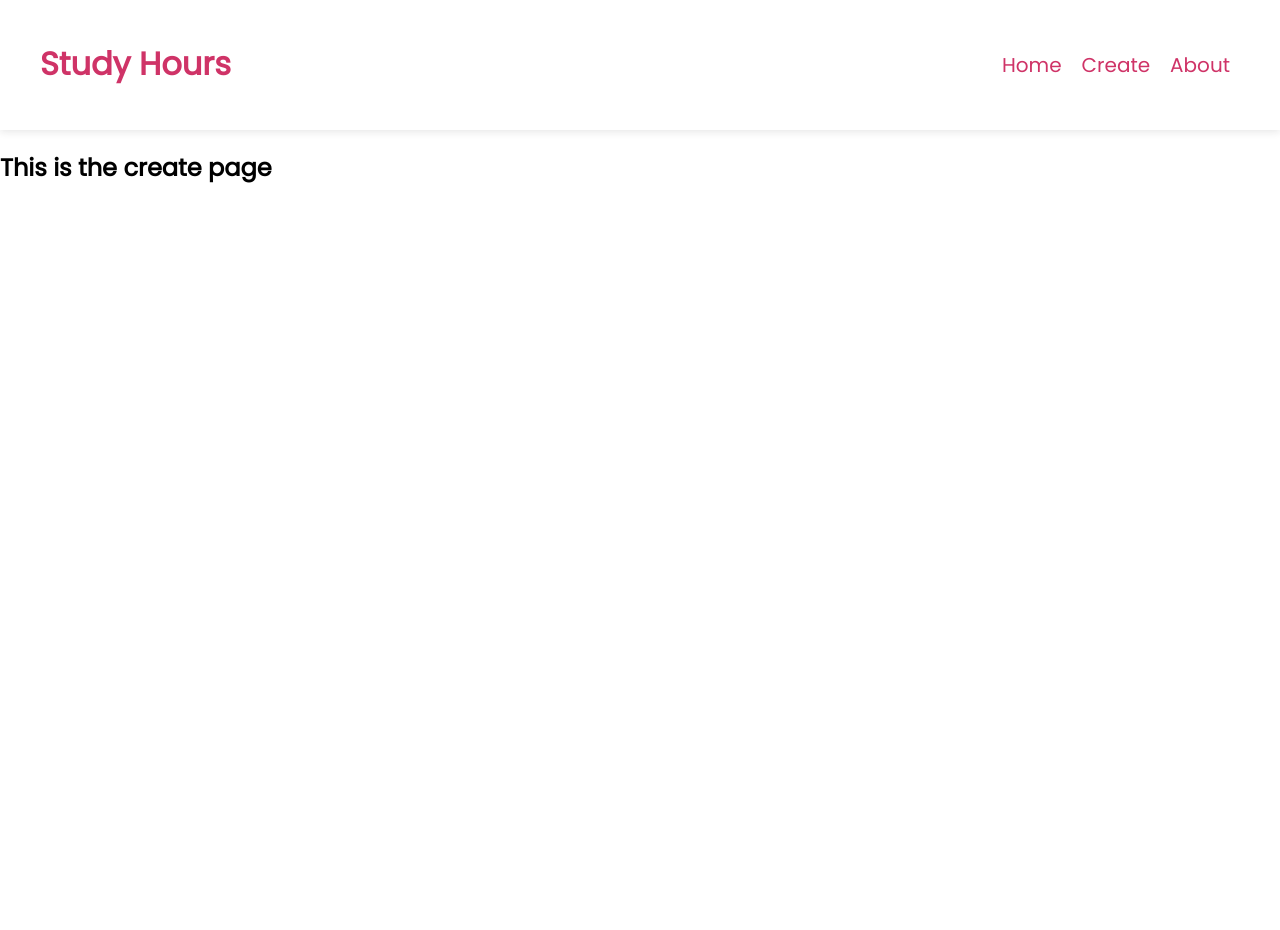
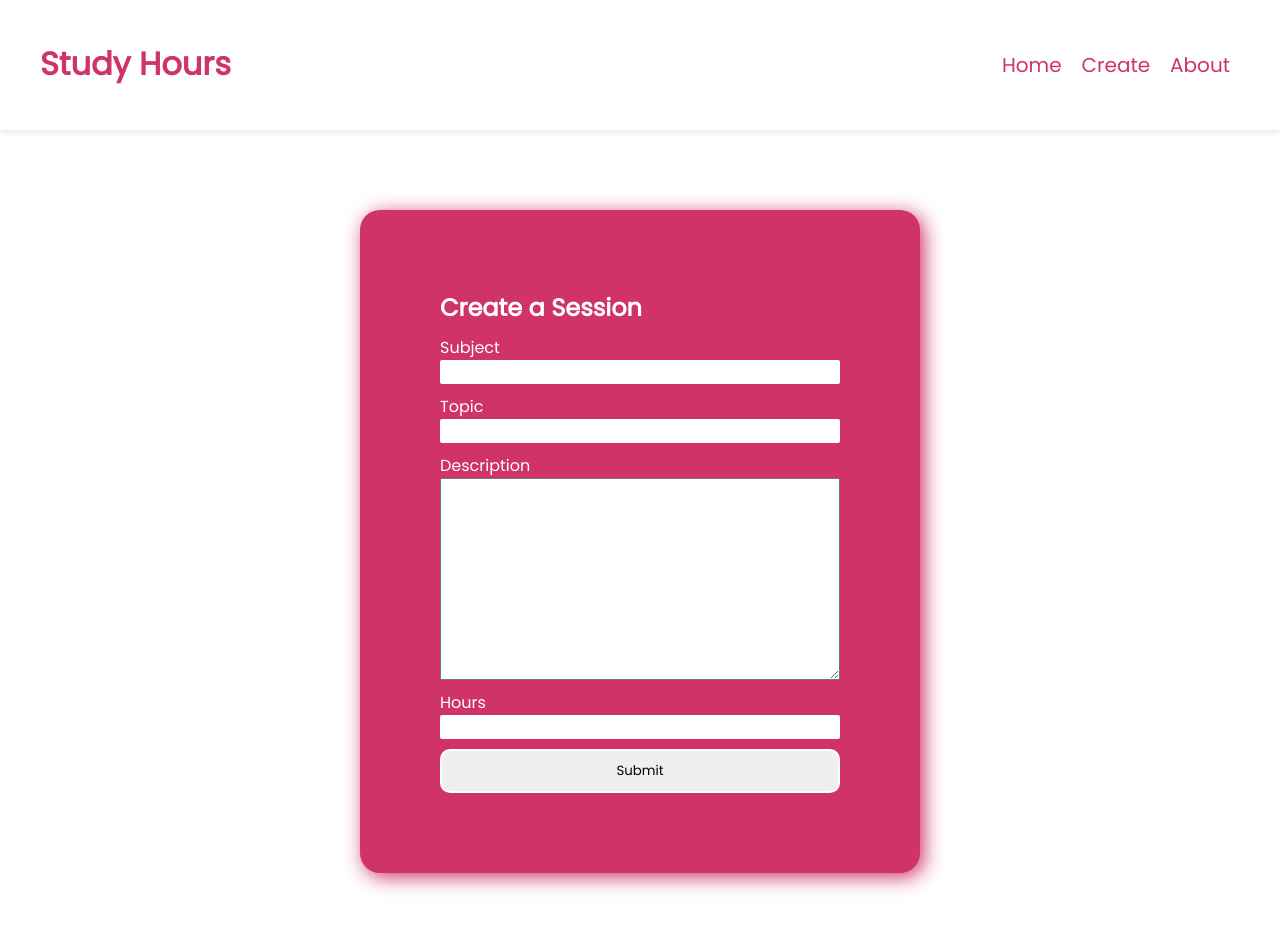
Before and after one commit to kowais915/study-hours, a React (Create React App) app in the folder frontend/: page /create in a window 1280 px wide. Shown: the top 930 px of the page. Before the commit the page ends 800 px from the top, so only its background shows below. Built offline with nearby package versions, Linux system fonts and the light colour scheme.

Commit message:
added a form

```diff
--- /dev/null
+++ b/frontend/src/components/Form.js
@@ -0,0 +1,32 @@
+const Form = () => {
+    return (
+
+        <form action="" className="sessionsForm">
+            <h2>Create  a Session</h2>
+
+            {/* form inputs here */}
+
+            <label htmlFor="">Subject</label>
+            <input type="text" />
+
+           <label htmlFor="">Topic</label>
+            <input type="text" />
+
+            <label htmlFor="">Description</label>
+            <textarea name="" id="" cols="30" rows="10"></textarea>
+
+
+            <label htmlFor="">Hours</label>
+            <input type="text" />
+
+            <button>Submit</button>
+
+        </form>
+
+
+
+
+    );
+}
+
+export default Form;
--- a/frontend/src/components/Nav.js
+++ b/frontend/src/components/Nav.js
@@ -19,6 +19,8 @@ const Nav = () => {
 
 
 
+
+
         </div>
 
 
--- a/frontend/src/index.css
+++ b/frontend/src/index.css
@@ -89,3 +89,42 @@ a{
 .userActions > div > p{
   margin: 5px;
 }
+
+/* styling the form */
+
+
+#root > div > div > div.form > form{
+  display: flex;
+  flex-wrap: wrap;
+  flex-direction: column;
+  max-width: 400px;
+  justify-content: center;
+  margin: 5em auto;
+  background-color: rgb(207, 51, 103);
+  color: white;
+  padding: 10vh;
+  border-radius: 20px;
+  box-shadow: 4px 4px 20px rgb(207, 51, 103);
+}
+
+
+label{
+  margin-top: 10px;
+}
+input{
+  border: 2px solid white;
+  border-radius: 2px;
+}
+
+button{
+  margin-top: 10px;
+  padding: 10px;
+  border-radius: 10px;
+  border: 2px white solid;
+
+}
+
+button:hover{
+  background-color:rgb(207, 51, 103) ;
+  color: white;
+}
--- a/frontend/src/pages/Create.js
+++ b/frontend/src/pages/Create.js
@@ -1,12 +1,21 @@
 import React from 'react'
 import Nav from '../components/Nav'
+import Form from '../components/Form'
 
 export default function Create() {
   return (
     <div>
         <Nav />
 
-        <h2>This is the create page</h2>
+
+
+        <div className="form">
+
+          <Form/>
+
+
+
+        </div>
 
     </div>
   )
```
